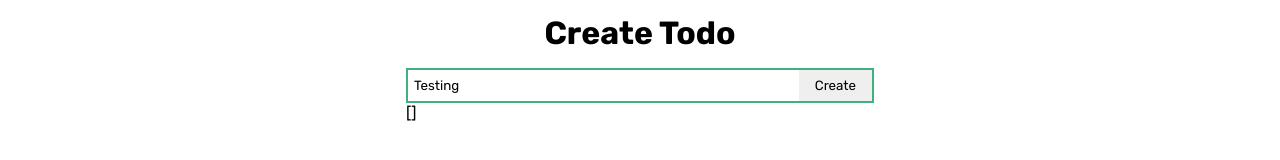
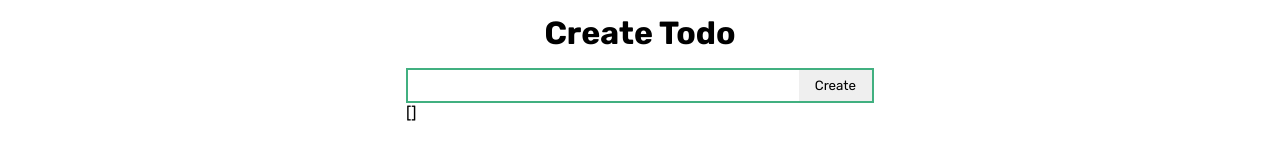
Before and after one commit to 99ionut/VueJSTutorial, a Vue app in the folder vue-todos/: page / in a window 1280 px wide. Shown: the part 120-280 px from the top of the page. Built offline with nearby package versions, Linux system fonts and the light colour scheme.

Commit message:
using "reactive"(usually for objects) instead of "ref"(usually for primitives)

```diff
--- a/vue-todos/src/components/TodoCreator.vue
+++ b/vue-todos/src/components/TodoCreator.vue
@@ -1,19 +1,23 @@
 <script setup>
-import { ref, defineEmits } from "vue";
+import { reactive, defineEmits } from "vue";
 
 const emit = defineEmits(["create-todo"]);
 
-const todo = ref("Testing");
+const todoState = reactive({
+    todo: "",
+    invalid: null,
+    errMsg: "",
+});
 
 const createTodo = () =>{
     //emit with values, add .value because you are using ref.
-    emit("create-todo", todo.value);
+    emit("create-todo", todoState.todo);
 }
 
 </script>
 <template lang="">
     <div class="input-wrap">
-        <input type="text" v-model="todo">
+        <input type="text" v-model="todoState.todo">
         <button @click="createTodo()">Create</button>
     </div>
 </template>
--- a/vue-todos/src/views/TodosView.vue
+++ b/vue-todos/src/views/TodosView.vue
@@ -8,7 +8,7 @@ const todoList = ref([]);
 const createTodo = (todo) =>{
   todoList.value.push({
     id: uid(),
-    todo,
+    todo: todo,
     isCompleted: null,
     isEditing: null
   })
@@ -18,7 +18,7 @@ const createTodo = (todo) =>{
 <template>
   <main>
     <h1>Create Todo</h1>
-    <TodoCreator @create-todo="createTodo()"/>
+    <TodoCreator @create-todo="createTodo"/>
     {{ todoList }}
   </main>
 </template>
```
